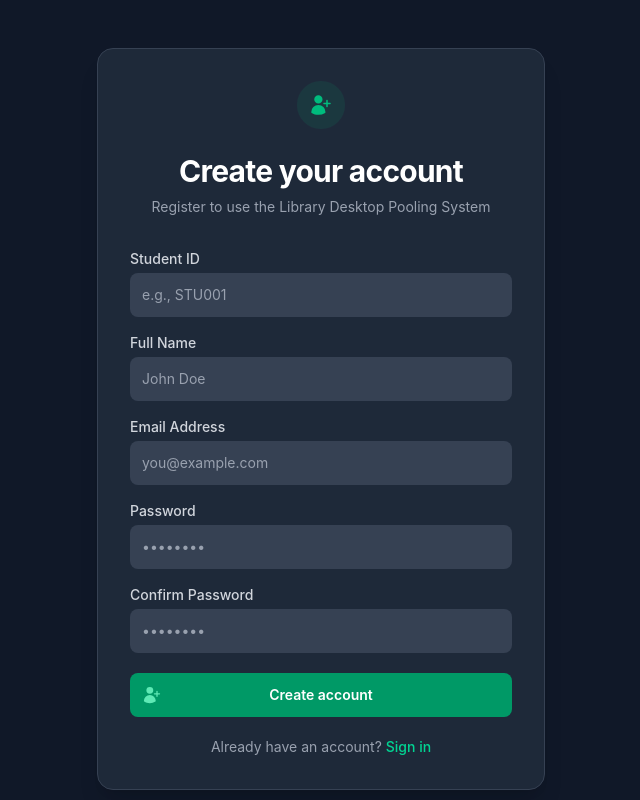
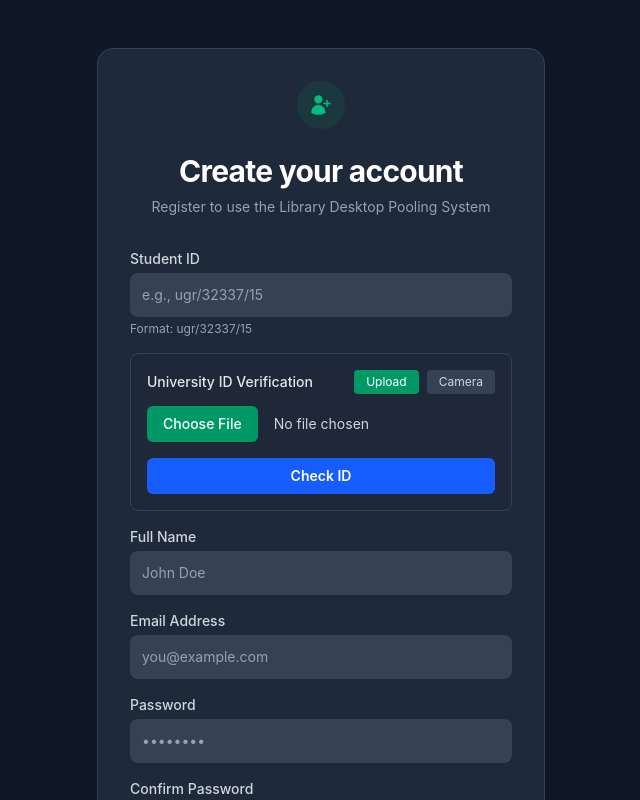
Before and after one commit to Wakjira-Tesama/AI-Based-Desktop-Pooling-System, a React app in the folder frontend/: page /register in a window 1280 px wide. Shown: the top 800 px of the page, without its empty margins (319-959 px from the left). Built offline with nearby package versions, Linux system fonts and the light colour scheme; the HTML template or start-up script is replaced by a standard one.

Commit message:
Add ID verification and camera capture to registration

```diff
--- a/frontend/src/pages/RegisterPage.jsx
+++ b/frontend/src/pages/RegisterPage.jsx
@@ -1,51 +1,192 @@
-import { useState } from 'react';
-import { useNavigate, Link } from 'react-router-dom';
-import api from '../api';
-import { UserPlusIcon } from '@heroicons/react/24/solid';
+import { useEffect, useRef, useState } from "react";
+import { useNavigate, Link } from "react-router-dom";
+import api from "../api";
+import { UserPlusIcon } from "@heroicons/react/24/solid";
 
 export default function RegisterPage() {
   const [formData, setFormData] = useState({
-    student_id: '',
-    name: '',
-    email: '',
-    password: '',
-    confirmPassword: ''
+    student_id: "",
+    name: "",
+    email: "",
+    password: "",
+    confirmPassword: "",
   });
-  const [error, setError] = useState('');
+  const [error, setError] = useState("");
   const [loading, setLoading] = useState(false);
+  const [idFile, setIdFile] = useState(null);
+  const [checkingId, setCheckingId] = useState(false);
+  const [idCheckMessage, setIdCheckMessage] = useState("");
+  const [idCheckSuccess, setIdCheckSuccess] = useState(false);
+  const [useCamera, setUseCamera] = useState(false);
+  const [cameraReady, setCameraReady] = useState(false);
+  const videoRef = useRef(null);
+  const canvasRef = useRef(null);
+  const idVerifiedRef = useRef(false);
   const navigate = useNavigate();
 
   const handleChange = (e) => {
     setFormData({
       ...formData,
-      [e.target.name]: e.target.value
+      [e.target.name]: e.target.value,
     });
   };
 
-  const handleRegister = async (e) => {
-    e.preventDefault();
-    setError('');
+  const submitRegistration = async () => {
+    if (!idFile) {
+      setError("Please upload or capture your university ID");
+      return;
+    }
+
+    if (!idVerifiedRef.current) {
+      setError("Please verify your university ID before registering");
+      return;
+    }
 
     if (formData.password !== formData.confirmPassword) {
-      setError('Passwords do not match');
+      setError("Passwords do not match");
       return;
     }
 
     setLoading(true);
     try {
-      await api.post('/students/', {
-        student_id: formData.student_id,
-        name: formData.name,
-        email: formData.email,
-        password: formData.password
+      const payload = new FormData();
+      payload.append("student_id", formData.student_id.trim());
+      payload.append("name", formData.name.trim());
+      payload.append("email", formData.email.trim());
+      payload.append("password", formData.password);
+      payload.append("id_image", idFile);
+
+      await api.post("/students/", payload, {
+        headers: { "Content-Type": "multipart/form-data" },
       });
-      navigate('/', { state: { message: 'Registration successful! Please login.' } });
+      const loginForm = new FormData();
+      loginForm.append("username", formData.student_id.trim());
+      loginForm.append("password", formData.password);
+      const loginResponse = await api.post("/token", loginForm);
+      localStorage.setItem("token", loginResponse.data.access_token);
+      navigate("/dashboard");
     } catch (err) {
-      setError(err.response?.data?.detail || 'Registration failed');
+      setError(err.response?.data?.detail || "Registration failed");
       console.error(err);
     } finally {
       setLoading(false);
     }
+  };
+
+  const handleRegister = async (e) => {
+    e.preventDefault();
+    setError("");
+    setIdCheckMessage("");
+    await submitRegistration();
+  };
+
+  const handleCheckId = async () => {
+    setError("");
+    setIdCheckMessage("");
+    setIdCheckSuccess(false);
+    idVerifiedRef.current = false;
+
+    if (!idFile) {
+      setError("Please upload or capture your university ID");
+      return;
+    }
+
+    if (!formData.student_id.trim()) {
+      setError("Please enter your Student ID");
+      return;
+    }
+
+    setCheckingId(true);
+    try {
+      const payload = new FormData();
+      payload.append("student_id", formData.student_id.trim());
+      payload.append("id_image", idFile);
+
+      const response = await api.post("/students/verify-id", payload, {
+        headers: { "Content-Type": "multipart/form-data" },
+      });
+
+      const matches = !!response.data?.matches;
+      const extractedId = response.data?.extracted_id;
+      if (matches) {
+        setIdCheckSuccess(true);
+        idVerifiedRef.current = true;
+        setIdCheckMessage("ID verified. You can continue registration.");
+        if (extractedId) {
+          setFormData((prev) => ({
+            ...prev,
+            student_id: extractedId,
+          }));
+        }
+        const fieldsReady =
+          formData.name.trim() &&
+          formData.email.trim() &&
+          formData.password &&
+          formData.confirmPassword;
+        if (fieldsReady && formData.password === formData.confirmPassword) {
+          await submitRegistration();
+        }
+      } else {
+        setIdCheckSuccess(false);
+        setIdCheckMessage(
+          `ID mismatch. Detected: ${extractedId || "not found"}`,
+        );
+      }
+    } catch (err) {
+      setIdCheckSuccess(false);
+      setIdCheckMessage(err.response?.data?.detail || "ID check failed");
+    } finally {
+      setCheckingId(false);
+    }
+  };
+
+  useEffect(() => {
+    let stream;
+    const startCamera = async () => {
+      try {
+        stream = await navigator.mediaDevices.getUserMedia({
+          video: {
+            width: { ideal: 1280 },
+            height: { ideal: 720 },
+            facingMode: "environment",
+          },
+        });
+        if (videoRef.current) {
+          videoRef.current.srcObject = stream;
+          setCameraReady(true);
+        }
+      } catch (err) {
+        setError("Camera access denied");
+      }
+    };
+
+    if (useCamera) {
+      startCamera();
+    }
+
+    return () => {
+      if (stream) {
+        stream.getTracks().forEach((track) => track.stop());
+      }
+      setCameraReady(false);
+    };
+  }, [useCamera]);
+
+  const handleCapture = () => {
+    const video = videoRef.current;
+    const canvas = canvasRef.current;
+    if (!video || !canvas) return;
+
+    canvas.width = video.videoWidth;
+    canvas.height = video.videoHeight;
+    const ctx = canvas.getContext("2d");
+    ctx.drawImage(video, 0, 0, canvas.width, canvas.height);
+
+    canvas.toBlob((blob) => {
+      if (!blob) return;
+      const file = new File([blob], "student-id.png", { type: "image/png" });
+      setIdFile(file);
+    }, "image/png");
   };
 
   return (
@@ -65,7 +206,10 @@ export default function RegisterPage() {
         <form className="mt-8 space-y-5" onSubmit={handleRegister}>
           <div className="space-y-4">
             <div>
-              <label htmlFor="student_id" className="block text-sm font-medium text-gray-300 mb-1">
+              <label
+                htmlFor="student_id"
+                className="block text-sm font-medium text-gray-300 mb-1"
+              >
                 Student ID
               </label>
               <input
@@ -73,14 +217,104 @@ export default function RegisterPage() {
                 name="student_id"
                 type="text"
                 required
+                pattern="ugr/\\d{4,6}/\\d{2}"
+                title="Format: ugr/32337/15"
                 className="relative block w-full rounded-lg border-0 bg-gray-700 py-3 px-3 text-white placeholder:text-gray-400 focus:ring-2 focus:ring-inset focus:ring-emerald-500 sm:text-sm"
-                placeholder="e.g., STU001"
+                placeholder="e.g., ugr/32337/15"
                 value={formData.student_id}
                 onChange={handleChange}
               />
+              <p className="mt-1 text-xs text-gray-400">Format: ugr/32337/15</p>
+            </div>
+            <div className="rounded-lg border border-gray-700 bg-gray-800/50 p-4">
+              <div className="flex items-center justify-between mb-3">
+                <p className="text-sm font-medium text-gray-200">
+                  University ID Verification
+                </p>
+                <div className="flex gap-2 text-xs">
+                  <button
+                    type="button"
+                    onClick={() => setUseCamera(false)}
+                    className={`px-3 py-1 rounded ${!useCamera ? "bg-emerald-600 text-white" : "bg-gray-700 text-gray-300"}`}
+                  >
+                    Upload
+                  </button>
+                  <button
+                    type="button"
+                    onClick={() => setUseCamera(true)}
+                    className={`px-3 py-1 rounded ${useCamera ? "bg-emerald-600 text-white" : "bg-gray-700 text-gray-300"}`}
+                  >
+                    Camera
+                  </button>
+                </div>
+              </div>
+
+              {!useCamera && (
+                <div>
+                  <input
+                    type="file"
+                    accept="image/*"
+                    onChange={(e) => setIdFile(e.target.files?.[0] || null)}
+                    className="block w-full text-sm text-gray-300 file:mr-4 file:rounded-md file:border-0 file:bg-emerald-600 file:px-4 file:py-2 file:text-white file:font-medium hover:file:bg-emerald-500"
+                  />
+                  {idFile && (
+                    <p className="mt-2 text-xs text-gray-400">
+                      Selected: {idFile.name}
+                    </p>
+                  )}
+                </div>
+              )}
+
+              {useCamera && (
+                <div className="space-y-3">
+                  <video
+                    ref={videoRef}
+                    autoPlay
+                    playsInline
+                    className="w-full rounded-lg border border-gray-700"
+                  />
+                  <p className="text-xs text-gray-400">
+                    Keep the ID flat, well-lit, and fill the frame.
+                  </p>
+                  <canvas ref={canvasRef} className="hidden" />
+                  <button
+                    type="button"
+                    onClick={handleCapture}
+                    disabled={!cameraReady}
+                    className="w-full rounded-md bg-emerald-600 py-2 text-sm font-semibold text-white hover:bg-emerald-500 disabled:opacity-50"
+                  >
+                    Capture ID
+                  </button>
+                  {idFile && (
+                    <p className="text-xs text-gray-400">
+                      Captured: {idFile.name}
+                    </p>
+                  )}
+                </div>
+              )}
+              <div className="mt-4">
+                <button
+                  type="button"
+                  onClick={handleCheckId}
+                  disabled={checkingId}
+                  className="w-full rounded-md bg-blue-600 py-2 text-sm font-semibold text-white hover:bg-blue-500 disabled:opacity-50"
+                >
+                  {checkingId ? "Checking ID..." : "Check ID"}
+                </button>
+                {idCheckMessage && (
+                  <p
+                    className={`mt-2 text-xs ${idCheckSuccess ? "text-emerald-400" : "text-red-400"}`}
+                  >
+                    {idCheckMessage}
+                  </p>
+                )}
+              </div>
             </div>
             <div>
-              <label htmlFor="name" className="block text-sm font-medium text-gray-300 mb-1">
+              <label
+                htmlFor="name"
+                className="block text-sm font-medium text-gray-300 mb-1"
+              >
                 Full Name
               </label>
               <input
@@ -95,7 +329,10 @@ export default function RegisterPage() {
               />
             </div>
             <div>
-              <label htmlFor="email" className="block text-sm font-medium text-gray-300 mb-1">
+              <label
+                htmlFor="email"
+                className="block text-sm font-medium text-gray-300 mb-1"
+              >
                 Email Address
               </label>
               <input
@@ -111,7 +348,10 @@ export default function RegisterPage() {
               />
             </div>
             <div>
-              <label htmlFor="password" className="block text-sm font-medium text-gray-300 mb-1">
+              <label
+                htmlFor="password"
+                className="block text-sm font-medium text-gray-300 mb-1"
+              >
                 Password
               </label>
               <input
@@ -126,7 +366,10 @@ export default function RegisterPage() {
               />
             </div>
             <div>
-              <label htmlFor="confirmPassword" className="block text-sm font-medium text-gray-300 mb-1">
+              <label
+                htmlFor="confirmPassword"
+                className="block text-sm font-medium text-gray-300 mb-1"
+              >
                 Confirm Password
               </label>
               <input
@@ -155,15 +398,21 @@ export default function RegisterPage() {
               className="group relative flex w-full justify-center rounded-lg bg-emerald-600 px-3 py-3 text-sm font-semibold text-white hover:bg-emerald-500 focus-visible:outline focus-visible:outline-2 focus-visible:outline-offset-2 focus-visible:outline-emerald-600 transition-all duration-200 disabled:opacity-50 disabled:cursor-not-allowed"
             >
               <span className="absolute inset-y-0 left-0 flex items-center pl-3">
-                <UserPlusIcon className="h-5 w-5 text-emerald-300 group-hover:text-emerald-100" aria-hidden="true" />
+                <UserPlusIcon
+                  className="h-5 w-5 text-emerald-300 group-hover:text-emerald-100"
+                  aria-hidden="true"
+                />
               </span>
-              {loading ? 'Creating account...' : 'Create account'}
+              {loading ? "Creating account..." : "Create account"}
             </button>
           </div>
 
           <div className="text-center text-sm">
-            <span className="text-gray-400">Already have an account?</span>{' '}
-            <Link to="/" className="font-medium text-emerald-400 hover:text-emerald-300 transition-colors">
+            <span className="text-gray-400">Already have an account?</span>{" "}
+            <Link
+              to="/"
+              className="font-medium text-emerald-400 hover:text-emerald-300 transition-colors"
+            >
               Sign in
             </Link>
           </div>
```
